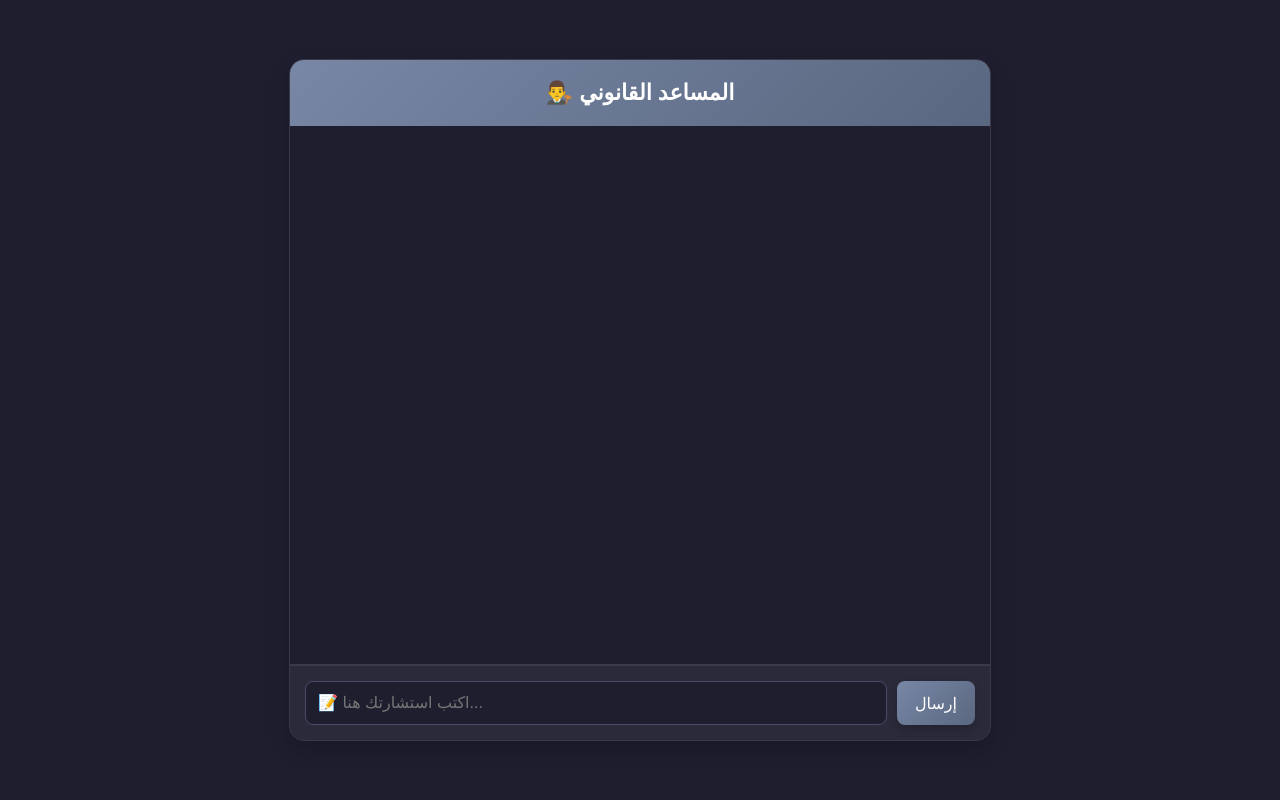
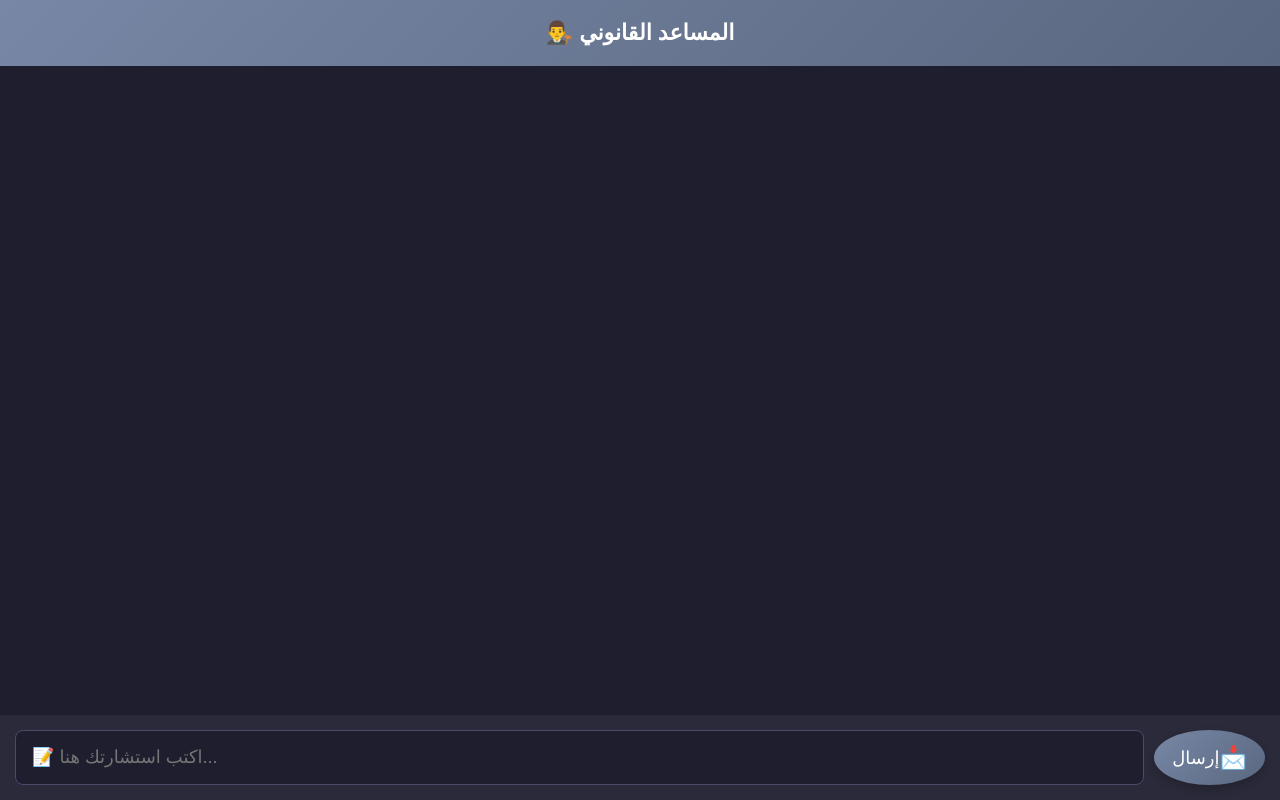
Before and after one commit to midouproj/AI, a Flask app: page / in a window 1280 px wide. Run offline with Flask 3, Linux system fonts and the light colour scheme.

Commit message:
Update styles.css

```diff
--- a/static/styles.css
+++ b/static/styles.css
@@ -2,6 +2,7 @@ body {
     font-family: 'Tajawal', sans-serif;
     background-color: #1e1e2f;
     display: flex;
+    flex-direction: column;
     justify-content: center;
     align-items: center;
     height: 100vh;
@@ -10,16 +11,10 @@ body {
 }
 
 .chat-container {
-    width: 90%;
-    max-width: 700px;
-    background: #2a2a3a;
-    box-shadow: 0 8px 20px rgba(0, 0, 0, 0.2);
-    border-radius: 15px;
-    overflow: hidden;
+    width: 100%;
+    height: 100vh;
     display: flex;
     flex-direction: column;
-    height: 85vh;
-    border: 1px solid #3a3a4a;
 }
 
 h1 {
@@ -39,7 +34,6 @@ h1 {
     flex-direction: column;
     gap: 15px;
     background: #1e1e2f;
-    border-bottom: 1px solid #3a3a4a;
 }
 
 .bot-message {
@@ -56,15 +50,14 @@ form {
     display: flex;
     padding: 15px;
     background: #2a2a3a;
-    border-top: 1px solid #3a3a4a;
 }
 
 input {
     flex-grow: 1;
-    padding: 12px;
+    padding: 16px;
     border: 1px solid #4a4a6a;
     border-radius: 8px;
-    font-size: 16px;
+    font-size: 18px;
     background: #1e1e2f;
     color: white;
     outline: none;
@@ -76,13 +69,17 @@ button {
     border: none;
     padding: 12px 18px;
     margin-left: 10px;
-    border-radius: 8px;
+    border-radius: 50%;
     cursor: pointer;
     transition: 0.3s;
-    font-size: 16px;
+    font-size: 18px;
     box-shadow: 0 4px 10px rgba(0, 0, 0, 0.2);
+    display: flex;
+    align-items: center;
+    justify-content: center;
 }
 
-button:hover {
-    background: linear-gradient(135deg, #5a6780, #7787a5);
+button::after {
+    content: '\1F4E9'; /* رمز التلغرام */
+    font-size: 22px;
 }
```
